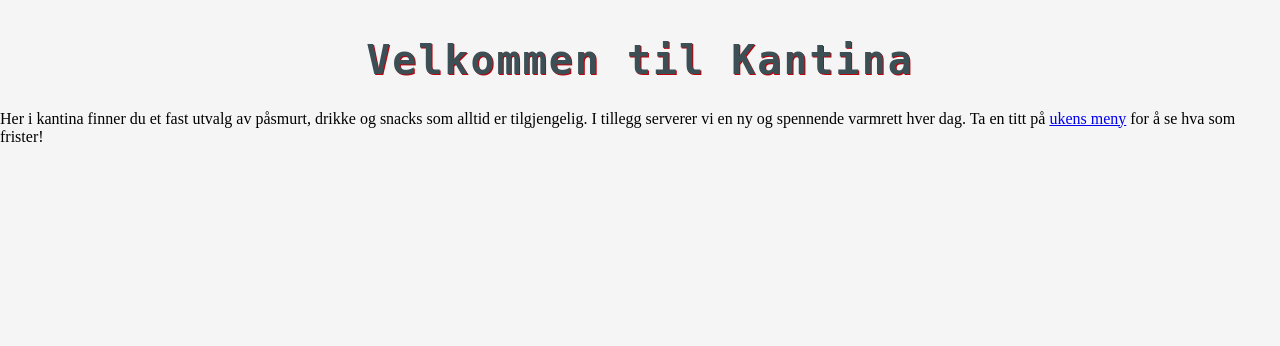
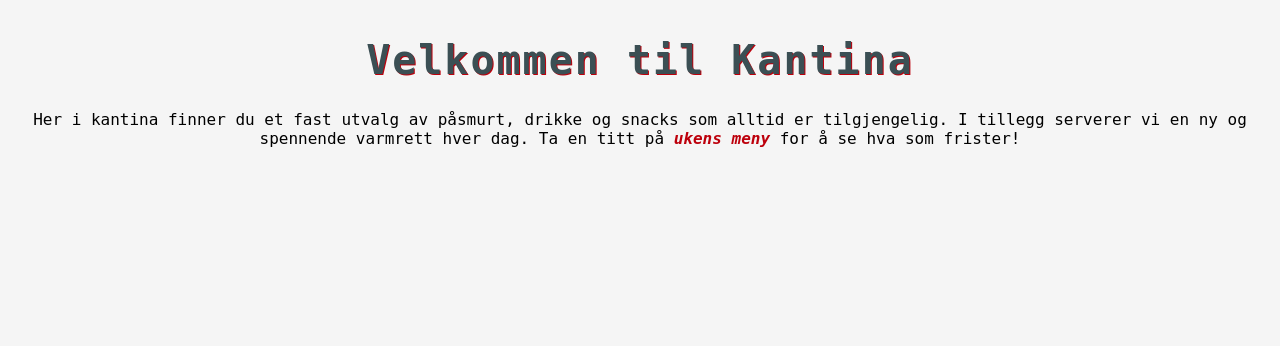
Before and after one commit to audun-web/kantina-utenAI, a Flask app: page / in a window 1280 px wide. Shown: the part 93-439 px from the top of the page. Run offline with Flask 3, Linux system fonts and the light colour scheme.

Commit message:
La til en hover effekt som gjør teksten 10% større på både nav baren og linken i informasjonsteksten på hjemsiden

```diff
--- a/static/css/style.css
+++ b/static/css/style.css
@@ -29,10 +29,13 @@ nav ul li a {
     transition: color 0.3s ease;
     font-family: 'Jetbrains Mono', monospace;
     font-size: 18px;
+    display: inline-block;;
+    transition: color 0.3s ease, transform 0.2s ease;
 }
 
 nav ul li a:hover {
     color: #BD000C;
+    transform: scale(1.1); /* Gjør lenken 10% større */
 }
 
 main {
@@ -60,3 +63,23 @@ footer p {
     letter-spacing: 2px; /* Gir litt luft mellom bokstavene */
     text-shadow: 1px 1px 0 #BD000C; /* 3D-effekt med to skygger */
 }
+
+.informasjons-boks {
+    font-family: 'Jetbrains Mono', monospace;
+    margin: 10px;
+    text-align: center;
+}
+
+.informasjons-boks a {
+    color: #BD000C;
+    text-decoration: none;
+    transition: color 0.3s ease, transform 0.2s ease;
+    font-weight: bold;
+    font-style: italic;
+    display: inline-block; /* Nødvendig for at transform skal fungere korrekt */
+}
+
+.informasjons-boks a:hover {
+    color: #3B4F54;
+    transform: scale(1.1); /* Gjør lenken 10% større */
+}
```
